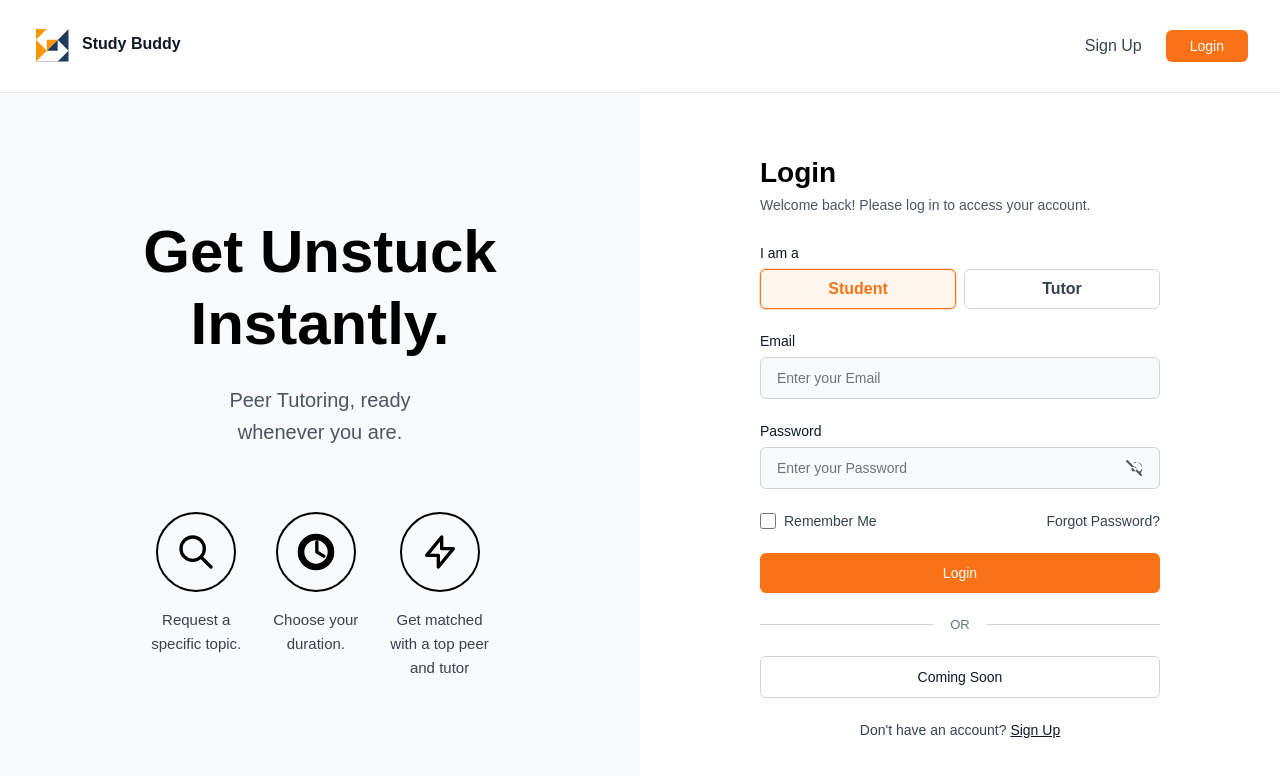
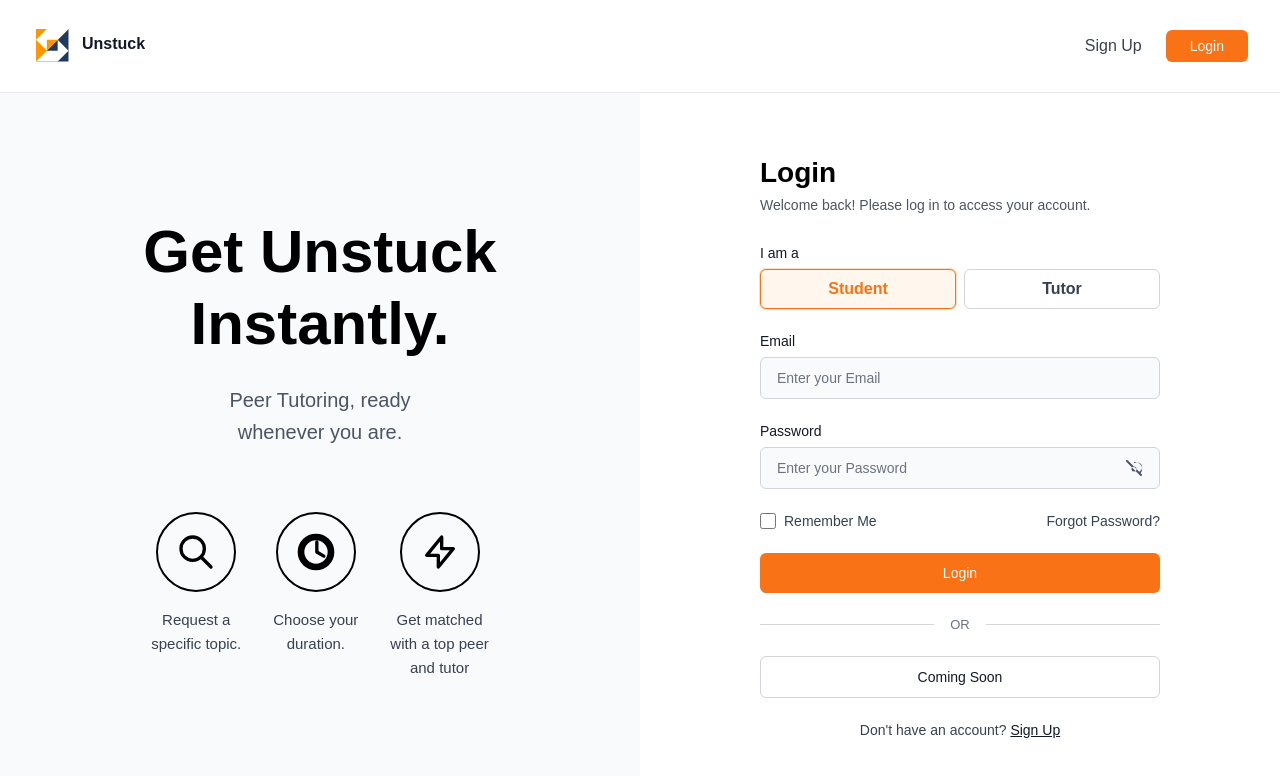
Before and after one commit to Lynchrity/PLTI, a React (Vite) app: page /login in a window 1280 px wide. Shown: the top 776 px of the page. Built offline with nearby package versions, Linux system fonts and the light colour scheme; no server answers.

Commit message:
fix: Added app name and changed admin fees

```diff
--- a/src/components/AppLogo/AppLogo.tsx
+++ b/src/components/AppLogo/AppLogo.tsx
@@ -1,3 +1,4 @@
+import { APP_NAME } from '../../constants/app';
 import { LogoMark } from '../../icons/LogoMark';
 import styles from './AppLogo.module.css';
 
@@ -10,8 +11,8 @@ interface AppLogoProps {
 export function AppLogo({ size = 40, showWordmark = false, className }: AppLogoProps) {
   return (
     <span className={[styles.logo, className].filter(Boolean).join(' ')}>
-      <LogoMark size={size} className={styles.icon} title="Study Buddy" />
-      {showWordmark && <span className={styles.wordmark}>Study Buddy</span>}
+      <LogoMark size={size} className={styles.icon} title={APP_NAME} />
+      {showWordmark && <span className={styles.wordmark}>{APP_NAME}</span>}
     </span>
   );
 }
--- /dev/null
+++ b/src/constants/app.ts
@@ -0,0 +1 @@
+export const APP_NAME = 'Unstuck';
--- a/src/main.tsx
+++ b/src/main.tsx
@@ -1,10 +1,12 @@
 import { StrictMode } from 'react'
 import { createRoot } from 'react-dom/client'
+import { APP_NAME } from './constants/app'
 import { applyLogoFavicon } from './icons/LogoMark'
 import './index.css'
 import App from './App.tsx'
 
 applyLogoFavicon()
+document.title = APP_NAME
 
 createRoot(document.getElementById('root')!).render(
   <StrictMode>
--- a/src/pages/Services.tsx
+++ b/src/pages/Services.tsx
@@ -130,7 +130,7 @@ function ManageServices({
       <p className={shared.pageSubtitle}>
         {isPeer
           ? 'Offer free peer study sessions. Other students can find and book you from Search.'
-          : 'Create paid tutoring offerings. Enter the price in rupiah (e.g. Rp45.000,00 on listings).'}
+          : 'Create paid tutoring offerings. Enter your rate in rupiah before the 15% platform fee (students see base + fee on Search).'}
       </p>
 
       {error && <div className={shared.error}>{error}</div>}
--- a/src/utils/currency.ts
+++ b/src/utils/currency.ts
@@ -1,6 +1,6 @@
 /** Amounts stored as full rupiah integers; displayed in Indonesian format (Rp150.000,00). */
 
-export const ADMIN_FEE_RATE = 0.1;
+export const ADMIN_FEE_RATE = 0.15;
 
 const idrFormatter = new Intl.NumberFormat('id-ID', {
   style: 'currency',
```
